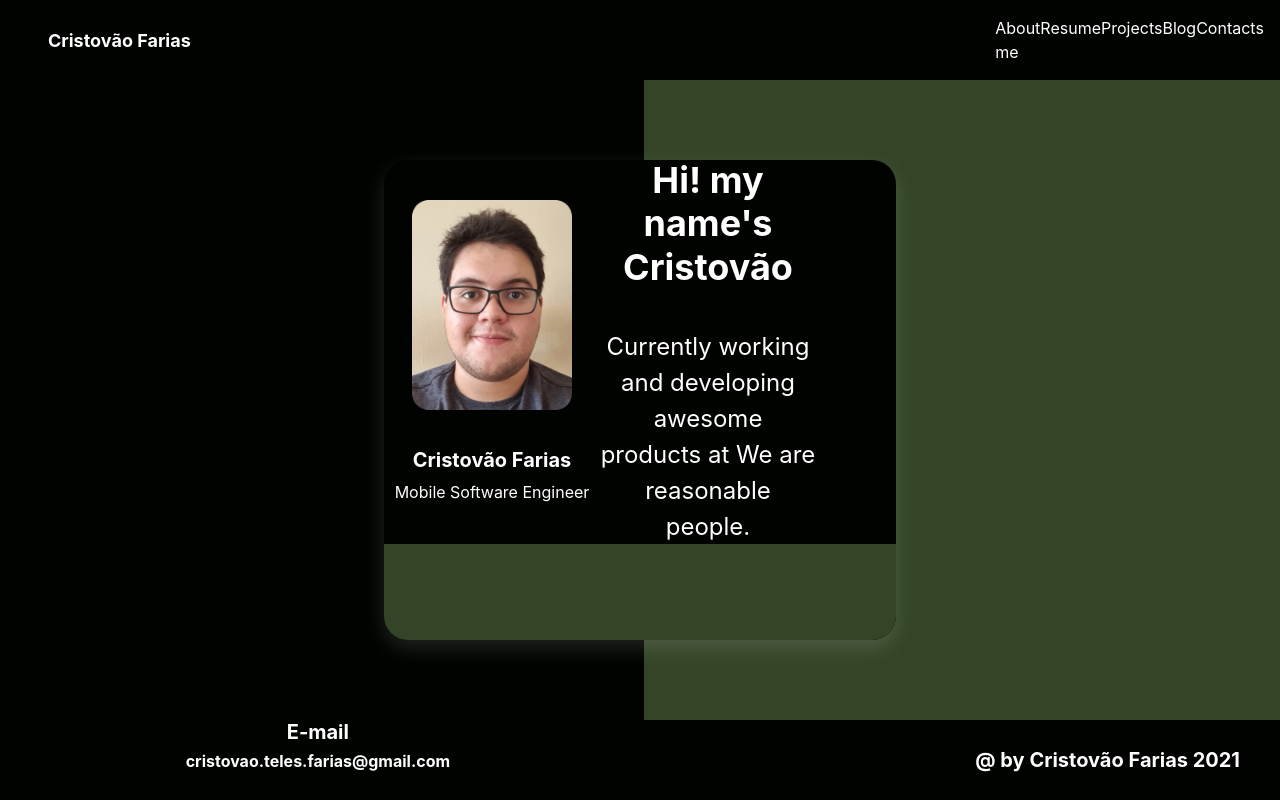
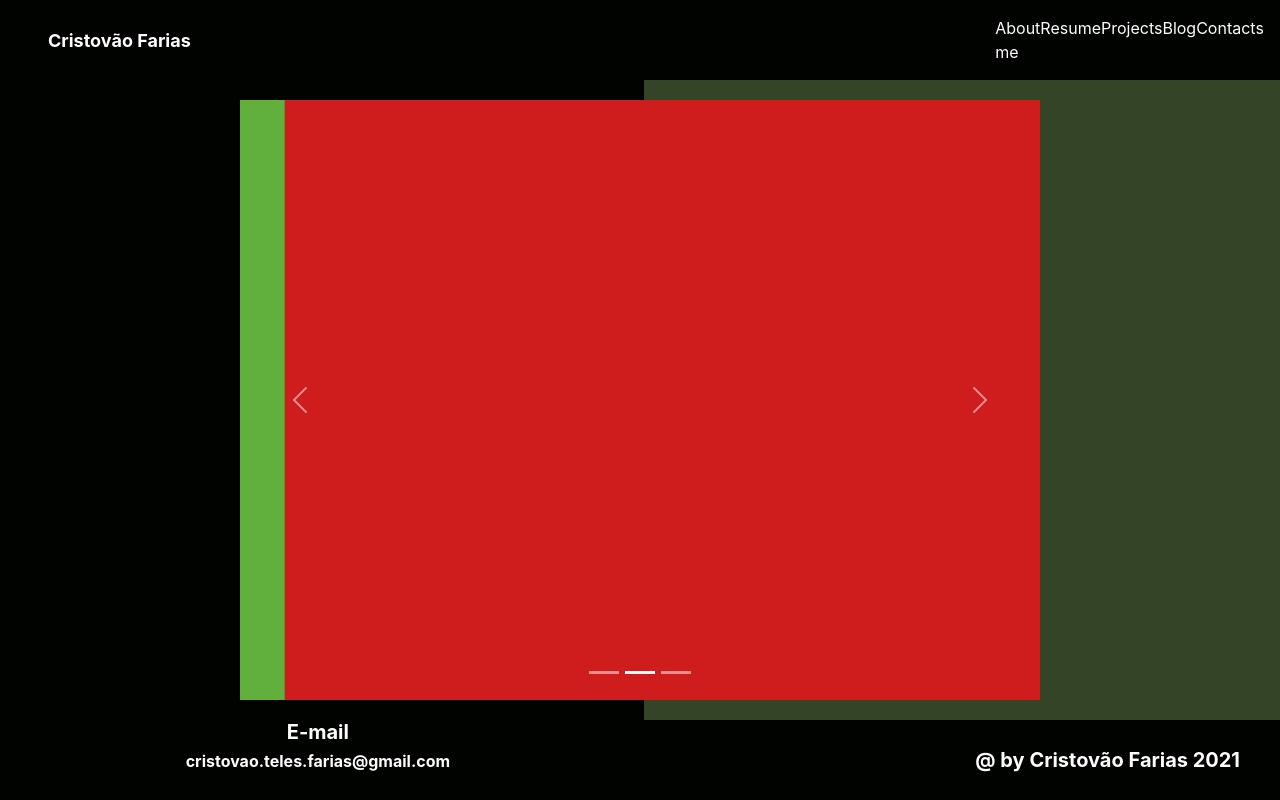
Before and after one commit to CristovoXDGM/cristovao-portfolio, a React (Vite) app: page /projects in a window 1280 px wide. Built offline with nearby package versions, Linux system fonts and the light colour scheme; some icons are missing.

Commit message:
Add projects page

```diff
--- a/package.json
+++ b/package.json
@@ -12,9 +12,12 @@
     "@chakra-ui/react": "^1.8.3",
     "@emotion/react": "^11.7.1",
     "@emotion/styled": "^11.6.0",
+    "bootstrap": "^5.1.3",
     "framer-motion": "^6.2.6",
     "react": "^17.0.2",
-    "react-dom": "^17.0.2"
+    "react-bootstrap": "^2.1.2",
+    "react-dom": "^17.0.2",
+    "react-router-dom": "^6.2.1"
   },
   "devDependencies": {
     "@iconify/react": "^3.1.3",
--- a/src/App.tsx
+++ b/src/App.tsx
@@ -1,11 +1,16 @@
 import { ChakraProvider } from "@chakra-ui/react";
+import { Route, Routes } from "react-router-dom";
 import { theme } from "../src/theme/customTheme";
 import AboutPage from "./components/pages/AboutPage";
-
+import ProjectsPage from "./components/pages/ProjectsPage";
+import "bootstrap/dist/css/bootstrap.min.css";
 function App() {
   return (
     <ChakraProvider theme={theme}>
-      <AboutPage />
+      <Routes>
+        <Route path="/" element={<AboutPage />} />
+        <Route path="/projects" element={<ProjectsPage />} />
+      </Routes>
     </ChakraProvider>
   );
 }
--- /dev/null
+++ b/src/components/atoms/CustomCarousel.tsx
@@ -0,0 +1,39 @@
+import React, { useState } from "react";
+import { Carousel } from "react-bootstrap";
+import { Box } from "@chakra-ui/react";
+
+const CustomCarousel: React.FC = ({ children }) => {
+  const [index, setIndex] = useState(0);
+
+  const handleActiveIndex = (selectedIndex: any, e: any) => {
+    setIndex(selectedIndex);
+  };
+
+  return (
+    <Carousel
+      activeIndex={index}
+      onSelect={handleActiveIndex}
+      style={{
+        display: "flex",
+        width: 800,
+        height: 600,
+        borderRadius: 20,
+        margin: "auto",
+        alignSelf: "center",
+        justifySelf: "center",
+      }}
+    >
+      <Carousel.Item>
+        <Box bg={"#61af3d"} w={800} h={600}></Box>
+      </Carousel.Item>
+      <Carousel.Item>
+        <Box bg={"#cf1c1c"} w={800} h={600}></Box>
+      </Carousel.Item>
+      <Carousel.Item>
+        <Box bg={"#240606"} w={800} h={600}></Box>
+      </Carousel.Item>
+    </Carousel>
+  );
+};
+
+export default CustomCarousel;
--- a/src/components/molecules/Navheader.tsx
+++ b/src/components/molecules/Navheader.tsx
@@ -1,5 +1,12 @@
-import { Flex, Link, ListItem, UnorderedList } from "@chakra-ui/react";
+import {
+  Flex,
+  ListItem,
+  UnorderedList,
+  Link as ChakraLink,
+} from "@chakra-ui/react";
+
 import React from "react";
+import { Link } from "react-router-dom";
 const Navheader: React.FC = () => {
   return (
     <Flex
@@ -10,14 +17,14 @@ const Navheader: React.FC = () => {
       h="10%"
       px={12}
     >
-      <Link
+      <ChakraLink
         color={"secondary"}
         fontWeight="bold"
         fontSize={"lg"}
         float={"left"}
       >
         Cristovão Farias
-      </Link>
+      </ChakraLink>
       <UnorderedList
         color={"secondary"}
         display={"flex"}
@@ -27,29 +34,33 @@ const Navheader: React.FC = () => {
         float={"right"}
       >
         <ListItem>
-          <Link size={"md"} float={"left"}>
-            About me
+          <Link to={"/"}>
+            <ChakraLink size={"md"} float={"left"}>
+              About me
+            </ChakraLink>
           </Link>
         </ListItem>
         <ListItem>
-          <Link size={"md"} float={"left"}>
+          <ChakraLink size={"md"} float={"left"}>
             Resume
+          </ChakraLink>
+        </ListItem>
+        <ListItem>
+          <Link to="/projects">
+            <ChakraLink size={"md"} float={"left"}>
+              Projects
+            </ChakraLink>
           </Link>
         </ListItem>
         <ListItem>
-          <Link size={"md"} float={"left"}>
-            Projects
-          </Link>
+          <ChakraLink size={"md"} float={"left"}>
+            Blog
+          </ChakraLink>
         </ListItem>
         <ListItem>
-          <Link size={"md"} float={"left"}>
-            Blog
-          </Link>
-        </ListItem>
-        <ListItem>
-          <Link size={"md"} float={"left"}>
+          <ChakraLink size={"md"} float={"left"}>
             Contacts
-          </Link>
+          </ChakraLink>
         </ListItem>
       </UnorderedList>
     </Flex>
--- a/src/components/pages/AboutPage.tsx
+++ b/src/components/pages/AboutPage.tsx
@@ -1,4 +1,4 @@
-import { ScaleFade } from "@chakra-ui/react";
+import { AbsoluteCenter } from "@chakra-ui/react";
 import React from "react";
 import ProfileCard from "../molecules/ProfileCard";
 import PortfolioLayout from "../template/PortfolioLayout";
--- /dev/null
+++ b/src/components/pages/ProjectsPage.tsx
@@ -0,0 +1,18 @@
+import { AbsoluteCenter, Box } from "@chakra-ui/react";
+import React from "react";
+import CustomCarousel from "../atoms/CustomCarousel";
+import ProfileCard from "../molecules/ProfileCard";
+import PortfolioLayout from "../template/PortfolioLayout";
+import "bootstrap/dist/css/bootstrap.min.css";
+
+const ProjectsPage: React.FC = () => {
+  return (
+    <PortfolioLayout>
+      <AbsoluteCenter>
+        <CustomCarousel />
+      </AbsoluteCenter>
+    </PortfolioLayout>
+  );
+};
+
+export default ProjectsPage;
--- a/src/main.tsx
+++ b/src/main.tsx
@@ -1,11 +1,14 @@
-import React from 'react'
-import ReactDOM from 'react-dom'
-import './index.css'
-import App from './App'
+import React from "react";
+import ReactDOM from "react-dom";
+import "./index.css";
+import App from "./App";
+import { BrowserRouter } from "react-router-dom";
 
 ReactDOM.render(
   <React.StrictMode>
-    <App />
+    <BrowserRouter>
+      <App />
+    </BrowserRouter>
   </React.StrictMode>,
-  document.getElementById('root')
-)
+  document.getElementById("root")
+);
```
Also changed, not shown: 1 other file (tests, documents, lock files or other folders).
